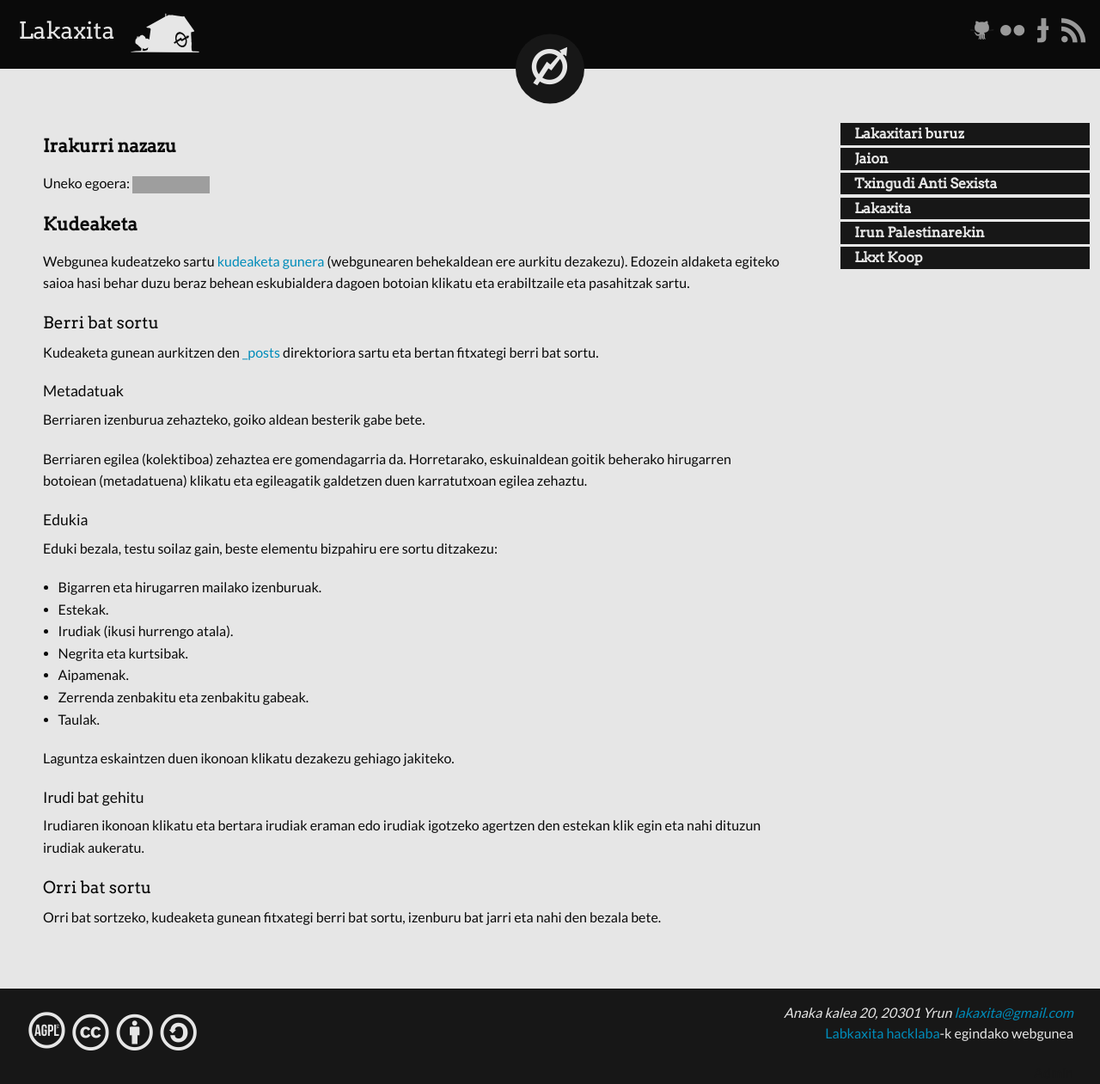
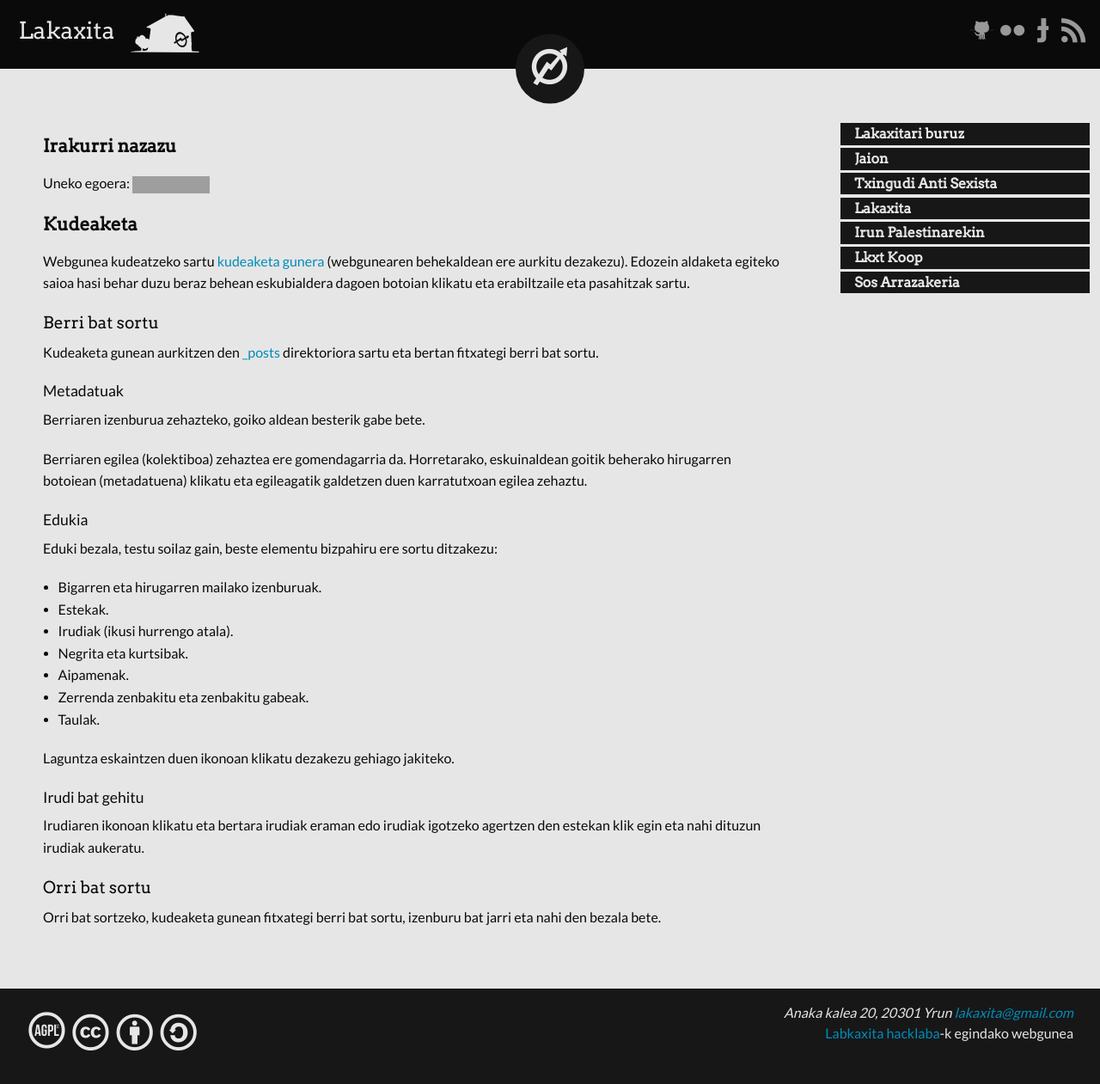
Before and after one commit to lakaxita/lakaxita.github.io, a Jekyll site: the page built from README.markdown, in a window 1280 px wide and 1276 px high. Shown: the top 1261 px of the window at 86% size. Built offline with Jekyll 4.4.1, drawn with Linux system fonts in a browser that asks for light colours; Markdown is read by kramdown in place of the engine named in the settings; grey boxes are pictures that could not be loaded.

Commit message:
Kategoriak konpontzen

```diff
--- a/_data/groups.yml
+++ b/_data/groups.yml
@@ -32,8 +32,8 @@ errepublikarrak:
     name: Irungo Errepublikarrak
 tas:
     name: Txingudi Anti Sexista
-stop-arrazakeria:
-    name: Stop Arrazakeria
+sos-arrazakeria:
+    name: Sos Arrazakeria
 lkxt:
     name: Lkxt Koop
 palestina:
```
